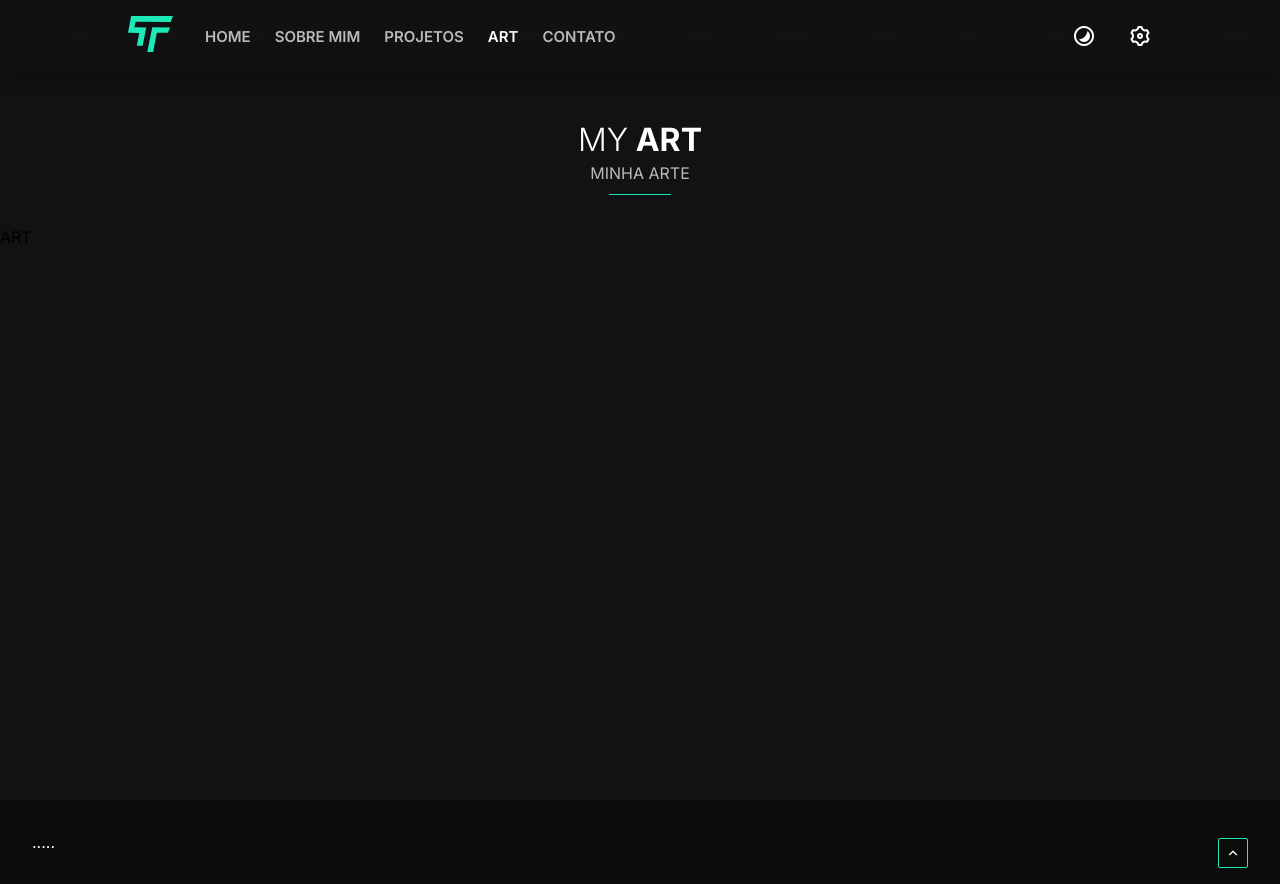
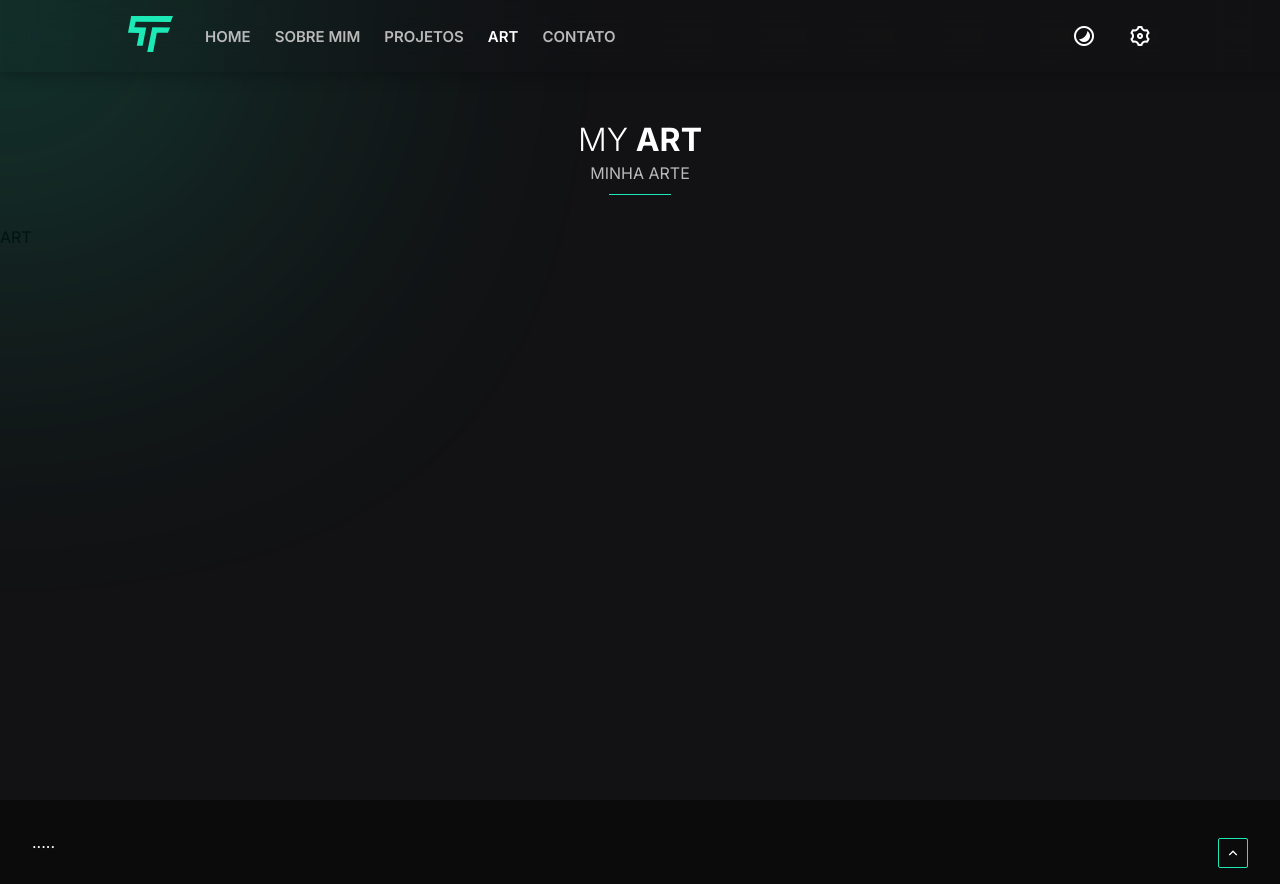
Before and after one commit to ThiagoFang/portfolio, a React (Vite) app: page /art in a window 1280 px wide. Built offline with nearby package versions, Linux system fonts and the light colour scheme.

Commit message:
using container before to create a light glow effect on background

```diff
--- a/src/pages/Arts/styles.ts
+++ b/src/pages/Arts/styles.ts
@@ -3,6 +3,28 @@ import styled from "styled-components";
 export const Container = styled.section`
   padding-top: 12rem;
   min-height: 100vh;
+
+  ::before {
+    content: "";
+    position: absolute;
+    top: -20rem;
+    left: -20rem;
+    width: 40rem;
+    height: 40rem;
+    border-radius: 50%;
+    filter: blur(15rem);
+    background-color: var(--main-color);
+    opacity: 0.3;
+    transform: scale(0.8);
+    animation: bounce 12s ease-in-out infinite;
+    transition: background-color 1s ease-in-out;
+  }
+
+  @keyframes bounce {
+    60% {
+      scale: 1.5;
+    }
+  }
 `;
 
 export const BoxGrid = styled.div`
```
